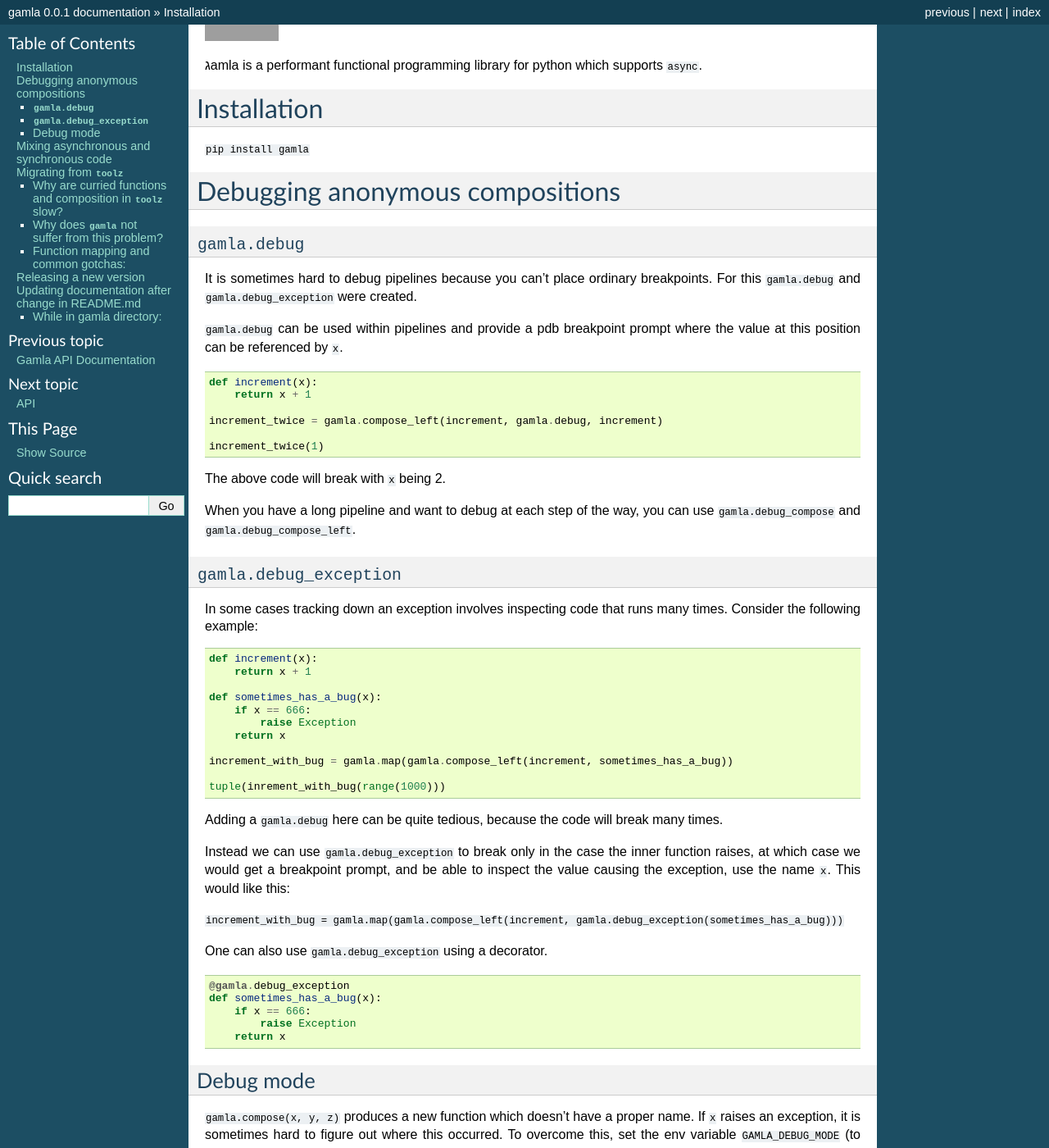
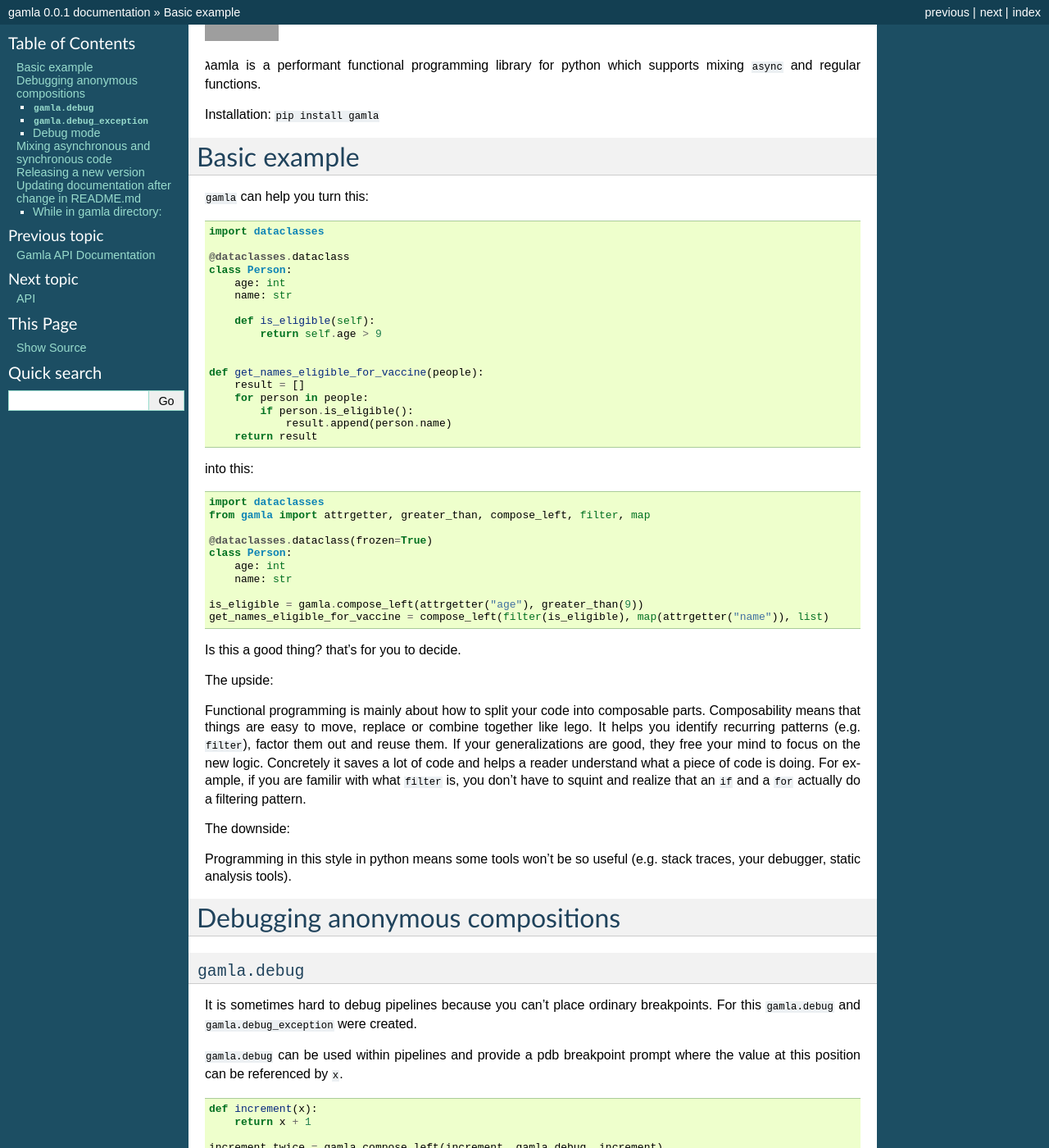
Before and after one commit to hyroai/gamla, a Sphinx documentation site: the page built from docs/source/README.rst, in a window 1280 px wide and 1400 px high. Shown: the whole window at 82% size. Built offline with Sphinx 7.4.7, drawn with Linux system fonts in a browser that asks for light colours; some of the changed text lies outside the part shown; grey boxes are pictures that could not be loaded.

Commit message:
update docs

```diff
--- a/docs/source/README.rst
+++ b/docs/source/README.rst
@@ -5,12 +5,59 @@
    :alt: Build Status
 
 
-גamla is a performant functional programming library for python which supports ``async``.
+גamla is a performant functional programming library for python which supports mixing ``async`` and regular functions.
 
-Installation
-------------
+Installation: ``pip install gamla``
 
-``pip install gamla``
+Basic example
+-------------
+
+``gamla`` can help you turn this:
+
+.. code-block:: python
+
+   import dataclasses
+
+   @dataclasses.dataclass
+   class Person:
+       age: int
+       name: str
+
+       def is_eligible(self):
+           return self.age > 9
+
+
+   def get_names_eligible_for_vaccine(people):
+       result = []
+       for person in people:
+           if person.is_eligible():
+               result.append(person.name)
+       return result
+
+into this:
+
+.. code-block:: python
+
+   import dataclasses
+   from gamla import attrgetter, greater_than, compose_left, filter, map
+
+   @dataclasses.dataclass(frozen=True)
+   class Person:
+       age: int
+       name: str
+
+   is_eligible = gamla.compose_left(attrgetter("age"), greater_than(9))
+   get_names_eligible_for_vaccine = compose_left(filter(is_eligible), map(attrgetter("name")), list)
+
+Is this a good thing? that's for you to decide.
+
+The upside:
+
+Functional programming is mainly about how to split your code into composable parts. Composability means that things are easy to move, replace or combine together like lego. It helps you identify recurring patterns (e.g. ``filter``\ ), factor them out and reuse them. If your generalizations are good, they free your mind to focus on the new logic. Concretely it saves a lot of code and helps a reader understand what a piece of code is doing. For example, if you are familir with what ``filter`` is, you don't have to squint and realize that an ``if`` and a ``for`` actually do a filtering pattern.
+
+The downside:
+
+Programming in this style in python means some tools won't be so useful (e.g. stack traces, your debugger, static analysis tools).
 
 Debugging anonymous compositions
 --------------------------------
@@ -104,50 +151,10 @@ For example:
        mixed_composition = gamla.compose_left(increment, increment_async, increment)
        return await mixed_composition(0)  # returns 3!
 
-Migrating from ``toolz``
-----------------------------
-
-The main problems - ``toolz`` is slow and does not support ``async`` functions.
-
-Why are curried functions and composition in ``toolz`` slow?
-^^^^^^^^^^^^^^^^^^^^^^^^^^^^^^^^^^^^^^^^^^^^^^^^^^^^^^^^^^^^^^^^
-
-These functions use an expensive ``inspect`` call to look at a function’s arguments, and doing so at each run.
-
-Why does ``gamla`` not suffer from this problem?
-^^^^^^^^^^^^^^^^^^^^^^^^^^^^^^^^^^^^^^^^^^^^^^^^^^^^
-
-Two reasons:
-
-
-#. It does not have binary signatures on things like ``map``\ , so it doesn’t need to infer anything (these are higher order functions in ``gamla``\ ).
-#. The ``gamla.curry`` function eagerly pays for the signature inspection in advance, and remembers its results for future runs.
-
-Function mapping and common gotchas:
-^^^^^^^^^^^^^^^^^^^^^^^^^^^^^^^^^^^^
-
-Most functions are drop in replacements. Here are some examples:
-
-
-* ``curried.(filter|map|valmap|itemmap|keymap)`` -> ``gamla.$1`` (make sure the call is with a single argument)
-* ``toolz.identity`` -> ``gamla.identity``
-* ``toolz.contains`` -> ``gamla.contains``
-* ``toolz.lt`` -> ``gamla.greater_than``
-* ``toolz.gt`` -> ``gamla.less_than``
-* ``toolz.ge`` -> ``gamla.less_equals``
-* ``toolz.le`` -> ``gamla.greater_equals``
-* ``toolz.filter(None) -> gamla.filter(gamla.identity)``
-* ``toolz.excepts(a, b, c)`` -> ``gamla.excepts(a, c, b)``
-* ``toolz.excepts(a, b)`` -> ``gamla.excepts(a, gamla.just(None), b)`` (following the “data-last” currying convention)
-
 Releasing a new version
 -----------------------
 
-
-#. Create a pypi account.
-#. Download twine and give it your pypi credentials.
-#. Get pypi permissions for the project from its owner.
-#. ``python setup.py sdist bdist_wheel; twine upload dist/*; rm -rf dist;``
+Increment the version in master, and pypi will automatically update.
 
 Updating documentation after change in README.md
 ------------------------------------------------
```
Also changed, not shown: README.md (+53 -33 lines).
